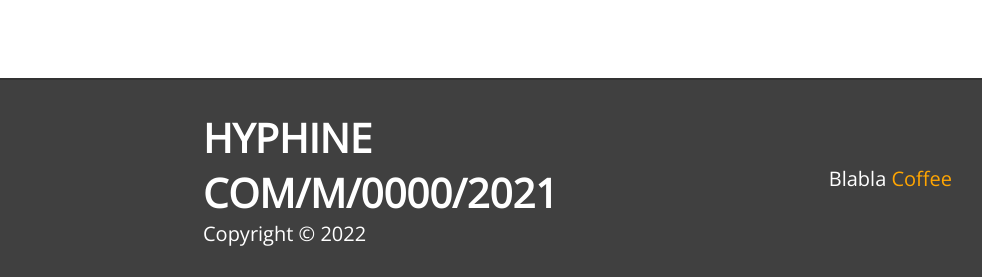
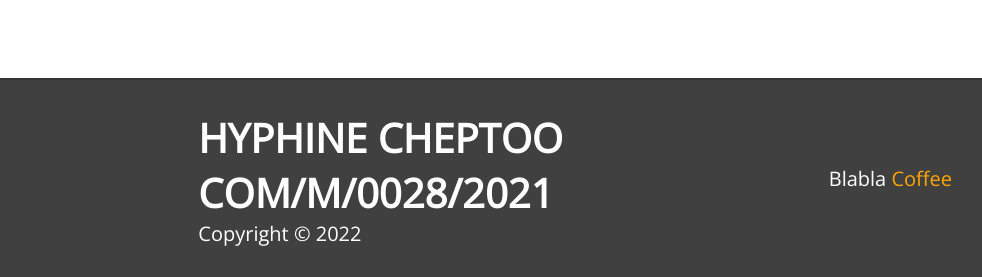
Before and after one commit to Jonah201/hyphine.io, a plain HTML site: page index.html in a window 1280 px wide. Shown: the part 3304-3581 px from the top of the page, 298-1280 px from the left. Drawn offline with nearby package versions, Linux system fonts and the light colour scheme.

Commit message:
Update index.html

```diff
--- a/index.html
+++ b/index.html
@@ -286,9 +286,9 @@
             <div class="copyright">
                 <P>
                     <H1>
-                        HYPHINE
+                        HYPHINE CHEPTOO
                         <BR>
-                            COM/M/0000/2021
+                            COM/M/0028/2021
                     </H1>
                 </P>
                 <label>Copyright &copy; 2022</label>
```
